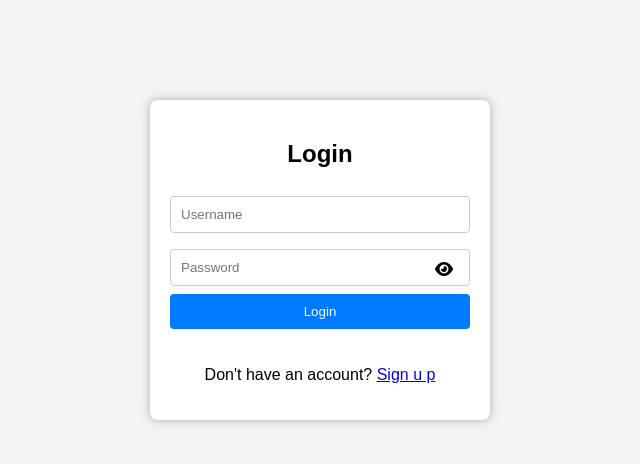
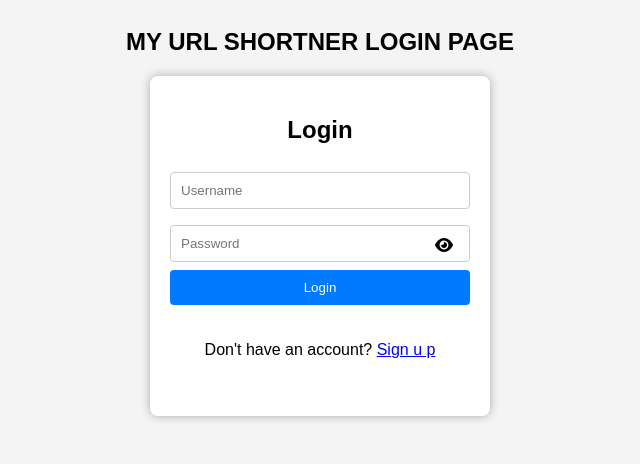
Before and after one commit to Skilled-Programmer/URL-SHORTNER, a website: page public/login.html in a window 1280 px wide. Shown: the whole page, without its empty margins (320-960 px from the left). Drawn offline with Linux system fonts and the light colour scheme.

Commit message:
login and signup page shrinking issue solved

```diff
--- a/public/login.html
+++ b/public/login.html
@@ -2,11 +2,24 @@
 <html lang="en">
 <head>
   <meta charset="UTF-8">
+  <meta name="viewport" content="width=device-width, initial-scale=1.0">
   <title>Login Page</title>
   <link rel="stylesheet" href="https://cdnjs.cloudflare.com/ajax/libs/font-awesome/7.0.1/css/all.min.css" integrity="sha512-2SwdPD6INVrV/lHTZbO2nodKhrnDdJK9/kg2XD1r9uGqPo1cUbujc+IYdlYdEErWNu69gVcYgdxlmVmzTWnetw==" crossorigin="anonymous" referrerpolicy="no-referrer" />
   <style>
     body { font-family: Arial, sans-serif; background: #f4f4f4; }
-    .container { width: 300px; margin: 100px auto; padding: 20px; background: #fff; border-radius: 8px; box-shadow: 0 0 10px #aaa; }
+    body{
+      max-width: 100%;
+      display: flex;
+      flex-direction: column;
+      justify-content: center;
+      align-items: center;
+    }
+    .container { width: 300px; height: 300px; padding: 20px; background: #fff; border-radius: 8px; box-shadow: 0 0 10px #aaa; }
+    .header h3{
+
+      display: flex;
+      justify-content: center;
+    }
     h2 { text-align: center; }
     input[type=text], input[type=password] {
       width: 92.5%;max-width: 100%; padding: 10px; margin: 8px 0; border: 1px solid #ccc; border-radius: 4px;
@@ -53,7 +66,11 @@
   </style>
 </head>
 <body>
+  <div class="header">
+    <h2>MY URL SHORTNER LOGIN PAGE</h2>
+  </div>
   <div class="container">
+
     <h2>Login</h2>
     <form id="loginForm">
       <input type="text" name="name" placeholder="Username" required>
```
Also changed, not shown: public/register.html (+1 -0 lines).
